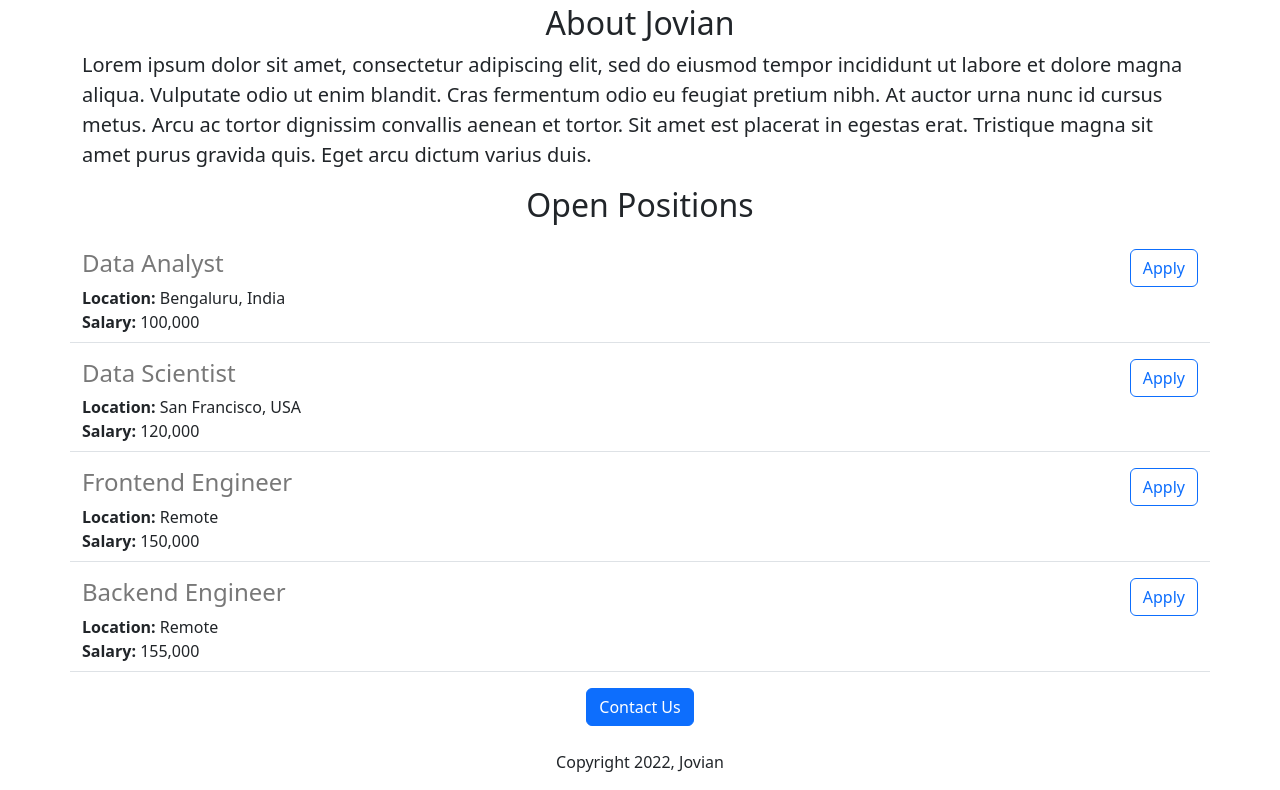
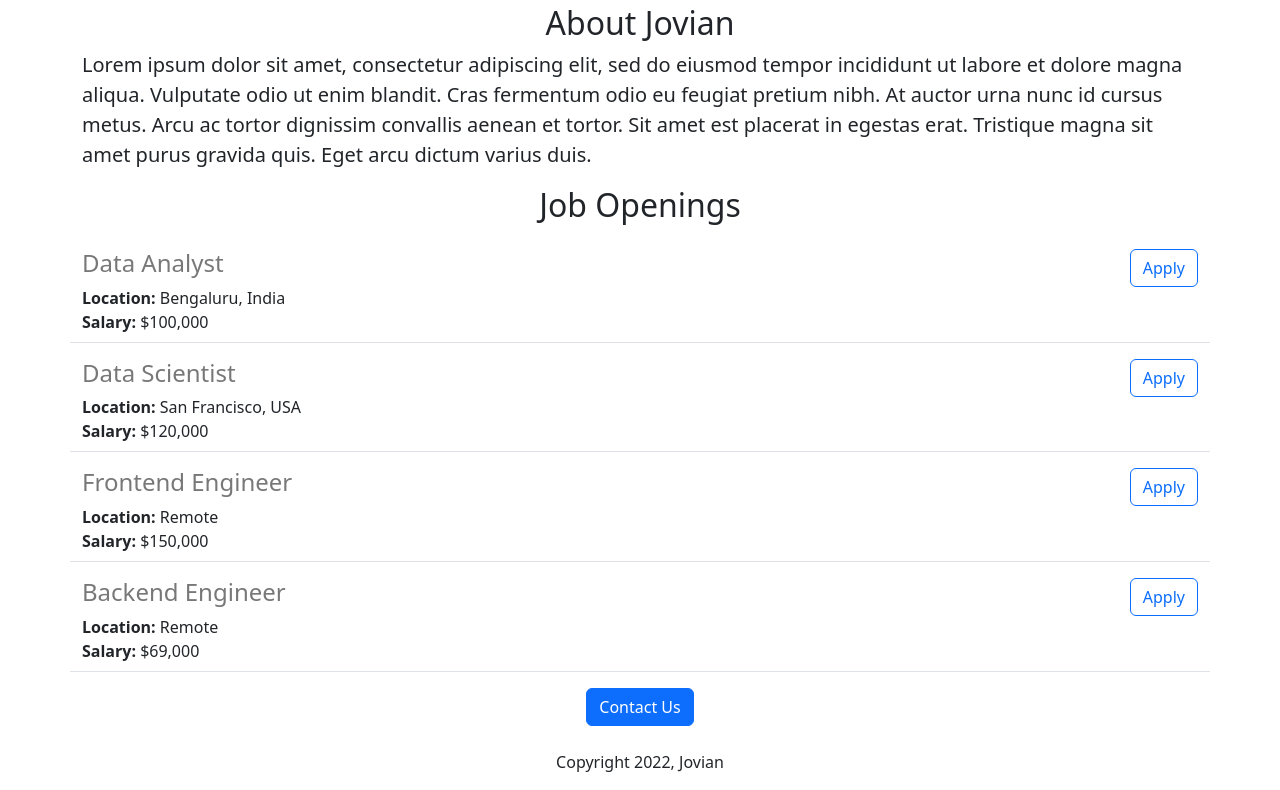
Before and after one commit to orangeBlaster/learning-flask-v2, a Flask app: page / in a window 1280 px wide. Shown: the part 444-1234 px from the top of the page. Run offline with Flask 3, Linux system fonts and the light colour scheme.

Commit message:
changed open positions to job openings and added $

```diff
--- a/app.py
+++ b/app.py
@@ -21,7 +21,7 @@
     'id': 4,
     'title': 'Backend Engineer',
     'location': 'Remote',
-    'salary': '155,000'
+    'salary': '69,000'
 }]
 
 
--- a/templates/home.html
+++ b/templates/home.html
@@ -20,7 +20,7 @@
     <img id="banner" class="img-fluid" src="https://learning-flask--levincozza.repl.co/static/career-image.jpg" alt="banner">
     <h2 class="text-center mt-2">About Jovian</h2>
     <p class="lead">Lorem ipsum dolor sit amet, consectetur adipiscing elit, sed do eiusmod tempor incididunt ut labore et dolore magna aliqua. Vulputate odio ut enim blandit. Cras fermentum odio eu feugiat pretium nibh. At auctor urna nunc id cursus metus. Arcu ac tortor dignissim convallis aenean et tortor. Sit amet est placerat in egestas erat. Tristique magna sit amet purus gravida quis. Eget arcu dictum varius duis.</p>
-  <h2 class="text-center mt-2 mb-4">Open Positions</h2>
+  <h2 class="text-center mt-2 mb-4">Job Openings</h2>
   <div>
     {% for job in jobs%}
       {% include 'jobitem.html' %}
--- a/templates/jobitem.html
+++ b/templates/jobitem.html
@@ -8,7 +8,7 @@
   </div>
   {% if 'salary' in job %}
   <div>
-    <b>Salary: </b>{{job['salary']}}
+    <b>Salary: </b>${{job['salary']}}
   </div>
   {% endif %}
   </div>
```
